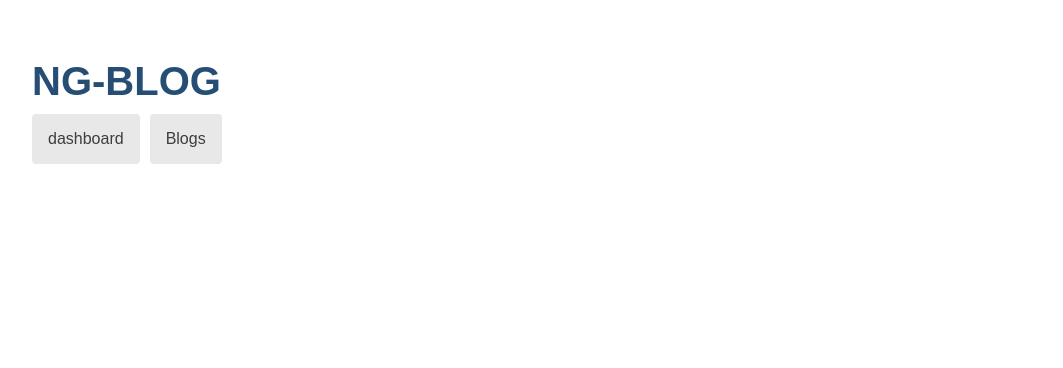
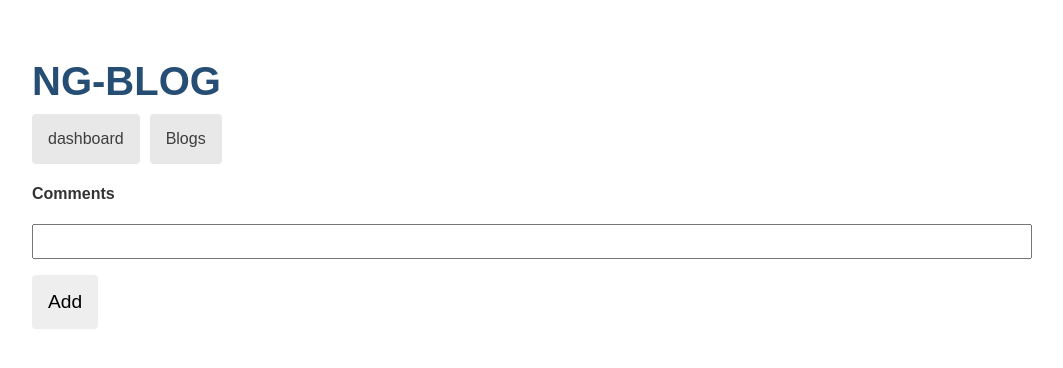
Before and after one commit to ksm2920/Blog, an Angular app: page /posts/1 in a window 1280 px wide. Shown: the top 368 px of the page, without its empty margins (108-1171 px from the left). Built offline with nearby package versions, Linux system fonts and the light colour scheme; no server answers.

Commit message:
add comment

```diff
--- a/src/app/app.module.ts
+++ b/src/app/app.module.ts
@@ -10,7 +10,8 @@ import { PageNotFoundComponent } from './components/page-not-found/page-not-foun
 import { DashboardComponent } from './components/dashboard/dashboard.component';
 import { ReactiveFormsModule } from '@angular/forms';
 import { PostsComponent } from './components/posts/posts.component';
-import { PostDetailComponent } from './components/post-detail/post-detail.component'
+import { PostDetailComponent } from './components/post-detail/post-detail.component';
+import { CommentComponent } from './components/comment/comment.component'
 
 @NgModule({
   declarations: [
@@ -20,7 +21,8 @@ import { PostDetailComponent } from './components/post-detail/post-detail.compon
     PageNotFoundComponent,
     DashboardComponent,
     PostsComponent,
-    PostDetailComponent
+    PostDetailComponent,
+    CommentComponent
   ],
   imports: [
     BrowserModule,
--- a/src/app/components/blog-detail/blog-detail.component.html
+++ b/src/app/components/blog-detail/blog-detail.component.html
@@ -5,4 +5,4 @@
   <p>Blog Id: {{blog.id}}</p>
 
 </div>
-<app-posts></app-posts>
+<app-posts [blog]="blog"></app-posts>
--- /dev/null
+++ b/src/app/components/comment/comment.component.html
@@ -0,0 +1,10 @@
+<form [formGroup]="commentForm" (ngSubmit)="onSubmit()">
+<div formArrayName="comments">
+    <h4>Comments</h4>
+    <div *ngFor="let c of commens.controls; let i= index">
+        <label for="comment"></label>
+        <input type="text" [formControlName] = "i">
+    </div>
+    <button (click)="addComment()">Add</button>
+</div>
+</form>
--- /dev/null
+++ b/src/app/components/comment/comment.component.ts
@@ -0,0 +1,32 @@
+import { Component, Input, OnInit } from '@angular/core';
+import { FormArray, FormBuilder } from '@angular/forms';
+import { Post } from 'src/app/models/Post';
+
+@Component({
+  selector: 'app-comment',
+  templateUrl: './comment.component.html',
+  styleUrls: ['./comment.component.scss']
+})
+export class CommentComponent implements OnInit {
+  commentForm = this.fb.group({
+    comments: this.fb.array([
+      this.fb.control('')
+    ])
+  })
+  constructor(private fb: FormBuilder) { }
+
+  ngOnInit(): void {
+  }
+
+  get commens() {
+    return this.commentForm.get('comments') as FormArray
+  }
+
+  addComment(): void {
+    this.commens.push(this.fb.control(''));
+  }
+
+  onSubmit(): void {
+    console.log(this.commentForm.value);
+  }
+}
--- a/src/app/components/post-detail/post-detail.component.html
+++ b/src/app/components/post-detail/post-detail.component.html
@@ -4,10 +4,6 @@
     <p>Post Id: {{post.id}}</p>
     <p>Post Content: {{post.content}}</p>
 
-    <div>
-        <!-- <label for="blog-title">Blog title: </label>
-            <input id="blog-title"  [placeholder]="blog.title"/><br><br> -->
-        </div>
-        <!-- <button (click)="save()">Save</button> -->
-        <!-- <button (click)="goBack()">go back</button> -->
-    </div>
+</div>
+
+<app-comment></app-comment>
--- a/src/app/components/posts/posts.component.ts
+++ b/src/app/components/posts/posts.component.ts
@@ -1,4 +1,4 @@
-import { Component, Input, OnInit } from '@angular/core';
+import { ChangeDetectorRef, Component, Input, OnInit } from '@angular/core';
 import { FormBuilder } from '@angular/forms';
 import { ActivatedRoute } from '@angular/router';
 import { Blog } from 'src/app/models/Blog';
@@ -12,7 +12,7 @@ import { BlogService } from 'src/app/services/blog.service';
 })
 export class PostsComponent implements OnInit {
   @Input() blog?: Blog;
-  posts: Post[] = [];
+  // posts: Post[] = [];
 
   postForm = this.fb.group({
     id: [''],
@@ -26,18 +26,22 @@ export class PostsComponent implements OnInit {
   constructor(
     private service: BlogService,
     private route: ActivatedRoute,
-    private fb: FormBuilder
+    private fb: FormBuilder,
+    private ref: ChangeDetectorRef
     ) { }
 
   ngOnInit(): void {
-    this.getBlog();
+    //this.getBlog();
   }
 
-  getBlog(): void {
-    const id = Number(this.route.snapshot.paramMap.get('id'));
-    this.service.getBlog(id)
-    .subscribe(blog => this.blog = blog);
-  }
+  // getBlog(): void {
+  //   const id = Number(this.route.snapshot.paramMap.get('id'));
+  //   this.service.getBlog(id)
+  //   .subscribe(blog => {
+  //     this.blog = blog
+  //     // this.posts = blog.posts;
+  //   });
+  // }
 
   addPost(post: Post): void {
     const blogId = Number(this.route.snapshot.paramMap.get('id'));
@@ -48,7 +52,8 @@ export class PostsComponent implements OnInit {
     }
     this.service.addPost(post)
     .subscribe(post => {
-      this.posts.push(post);
+      this.blog.posts.push(post);
+      this.ref.detectChanges();
     })
   }
 
@@ -58,7 +63,7 @@ export class PostsComponent implements OnInit {
   // }
 
   deletePost(post: Post): void {
-    this.posts = this.posts.filter(p => p !== post);
+    this.blog.posts = this.blog.posts.filter(p => p !== post);
     this.service.deletePost(post.id).subscribe();
   }
 
```
Also changed, not shown: src/app/components/comment/comment.component.scss (added), 1 other file (tests, documents, lock files or other folders).
